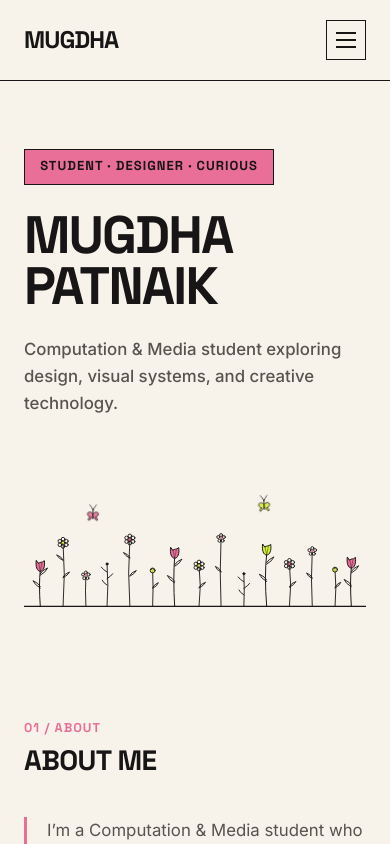
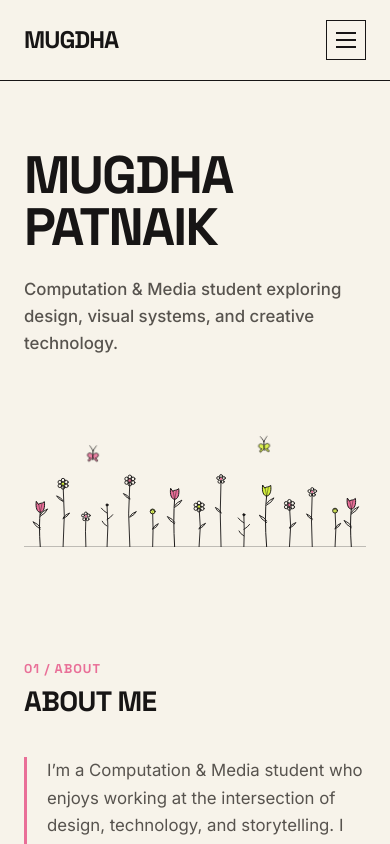
Before and after one commit to 1112mugdha/portfolio, a React (Vite) app: page /#/ in a window 390 px wide. Shown: the top 844 px of the page. Built offline with nearby package versions, Linux system fonts and the light colour scheme.

Commit message:
Completely remove the pink STUDENT · DESIGNER · CURIOUS badge from hero section on desktop and mobile

```diff
--- a/public/404.html
+++ b/public/404.html
@@ -10,7 +10,7 @@
     <link rel="preconnect" href="https://fonts.googleapis.com">
     <link rel="preconnect" href="https://fonts.gstatic.com" crossorigin>
     <link href="https://fonts.googleapis.com/css2?family=Inter:wght@400;500;600;700&family=Space+Grotesk:wght@500;600;700&display=swap" rel="stylesheet">
-    <script type="module" crossorigin src="/portfolio/assets/index-DGvzWx-S.js"></script>
+    <script type="module" crossorigin src="/portfolio/assets/index-DRix0F2U.js"></script>
     <link rel="stylesheet" crossorigin href="/portfolio/assets/index-Nc1Bdx37.css">
   </head>
   <body>
--- a/src/pages/Home.jsx
+++ b/src/pages/Home.jsx
@@ -23,13 +23,6 @@ export default function Home() {
       {/* 1. HERO SECTION */}
       <section className="hero-section">
         <div className="hero-content-col">
-          {/* Eyebrow Badge */}
-          <div className="flex items-center gap-3">
-            <span className="badge-eyebrow-pink">
-              STUDENT · DESIGNER · CURIOUS
-            </span>
-          </div>
-
           {/* MUGDHA PATNAIK Heading */}
           <h1 className="hero-heading">
             MUGDHA PATNAIK
```
